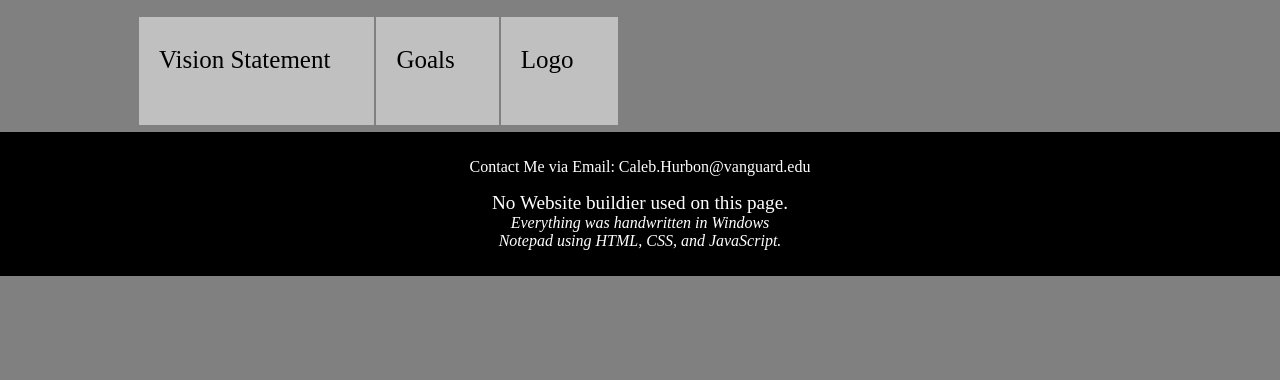
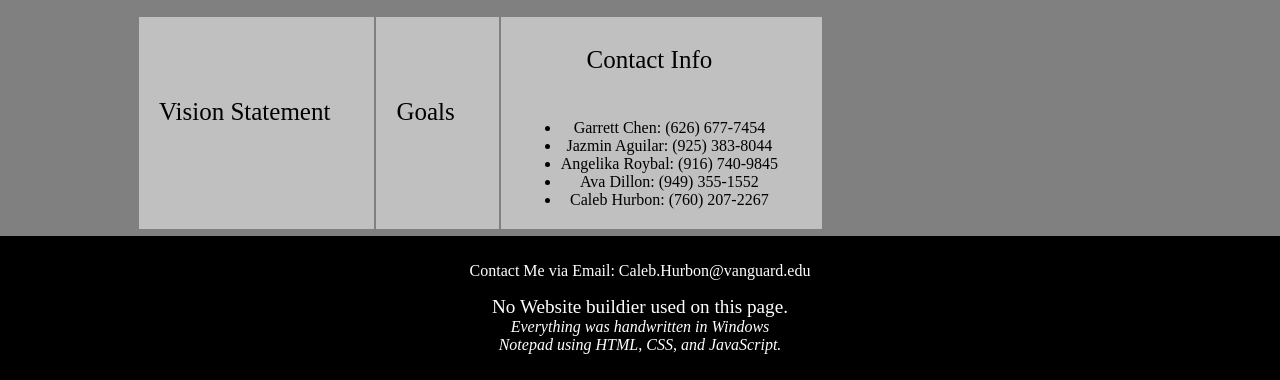
Before and after one commit to CalebHurbon/SmallGroupLeadership, a plain HTML site: page index.html in a window 1280 px wide. Shown: the part 607-987 px from the top of the page. Before the commit the page ends 883 px from the top, so only its background shows below. Drawn offline with Linux system fonts and the light colour scheme.

Commit message:
Update index.html

```diff
--- a/index.html
+++ b/index.html
@@ -68,18 +68,14 @@
 
 		<div class="header">
 		 <p style="font-size:4px">This text is for spacing purposes</p>
-<!--		  <img src="images/01-head(name).png"     >
-		  <img src="images/03-head(spacer).png"   >
--->		  <img src="images/AAA.png"	  >
-<!--		  <img src="images/03-head(spacer).png"   >
-		  <img src="images/04-head(name-spc).png" >
--->		 <p style="font-size:4px">This text is for spacing purposes.</p>
+		  <img src="images/AAA.png">
+		 <p style="font-size:4px">This text is for spacing purposes.</p>
 		</div>
 
 		<div class="topnav">
-		  <a href="index.html">					        Home			          </a>
-<!--  <a href="01-about.html">				      About Me		        </a>
-		  <a href="02-resume.html">				      Education & Resume	</a>
+		  <a href="index.html">	       Home			          </a>
+		  <a href="https://canvas.vanguard.edu/courses/17855">  Canvas		        </a>
+<!--		  <a href="02-resume.html">				      Education & Resume	</a>
 		  <a href="03-webdevprojects.html">			Portfolio		        </a>
 		  <a href="04-Contact.html">				    Contact			        </a>
 		  <a href="https://stylesuxx.github.io/steganography/">	Favorite Page 1		</a>
@@ -169,13 +165,22 @@
 						<table style="text-align:center">
 							<tr>
 								<td>&nbsp&nbsp&nbsp</td>
-								<td>	<p style="font-size:25px">Logo</p>	</td>
+								<td>	<p style="font-size:25px">Contact Info</p>	</td>
 								<td>&nbsp&nbsp&nbsp</td>
 							</tr>
 
 							<tr>
 								<td>&nbsp&nbsp&nbsp</td>
 								<td>
+								   <list>
+									   <ul>
+										   <li>Garrett Chen: (626) 677-7454</li>
+										   <li>Jazmin Aguilar: (925) 383-8044</li>
+										   <li>Angelika Roybal: (916) 740-9845</li>
+										   <li>Ava Dillon: (949) 355-1552</li>
+										   <li>Caleb Hurbon: (760) 207-2267</li>
+									   </ul>
+								   </list>
 								</td>
 
 								<td>
```
